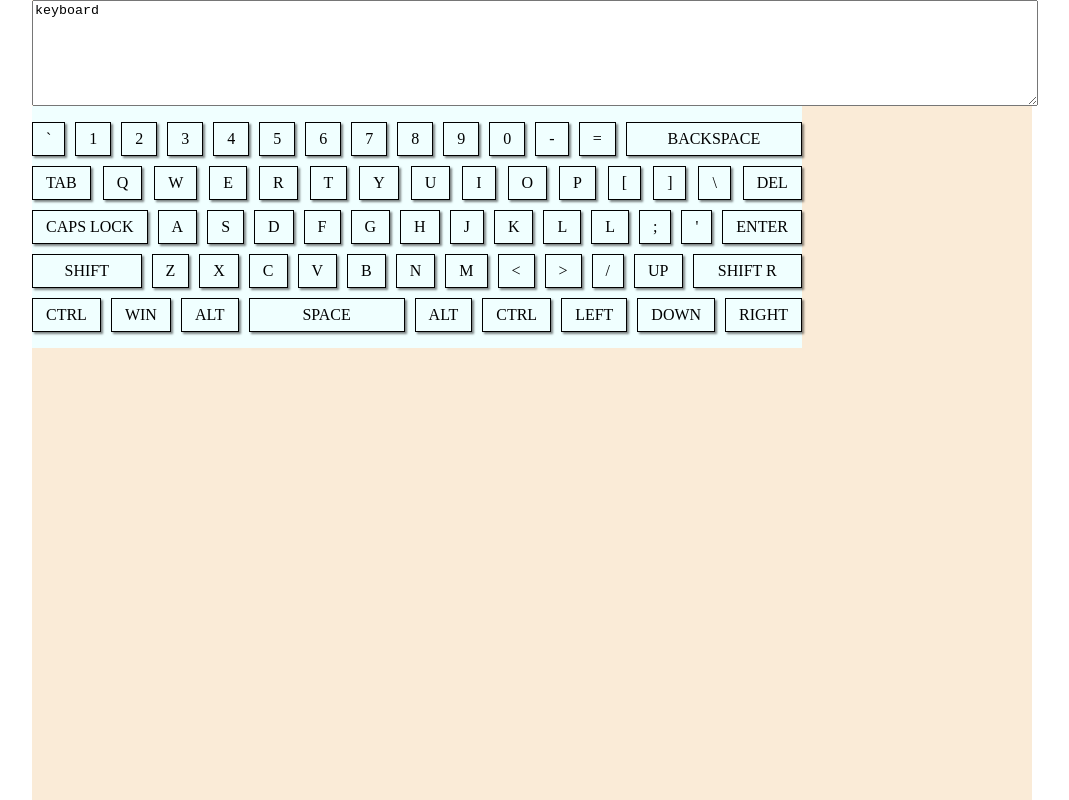
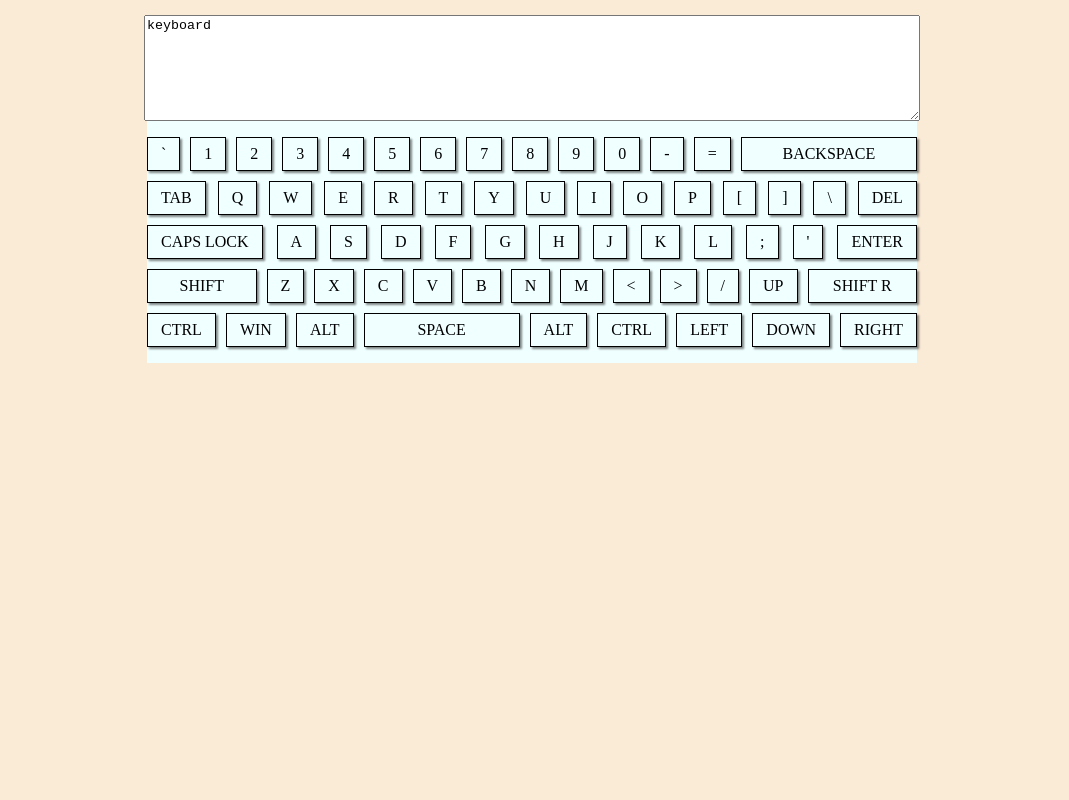
Before and after one commit to SubwaySerfer/virtual-keyboard, a website with bundled scripts: page index.html in a window 1280 px wide. Shown: the top 800 px of the page, without its empty margins (108-1177 px from the left). Built offline with nearby package versions, Linux system fonts and the light colour scheme.

Commit message:
feat: fin task

```diff
--- a/css/style.css
+++ b/css/style.css
@@ -3,18 +3,21 @@ body {
   justify-content: center;
   align-items: center;
   margin: 0;
+  background-color: antiquewhite;
+  padding-top: 15px;
 }
 
 .main-wrapper {
-  background-color: antiquewhite;
   width: 1000px;
-  height: 1000px;
+  height: auto;
   display: flex;
   flex-direction: column;
+  justify-content: center;
+  align-items: center;
 }
 
 .main-txt {
-  width: 100%;
+  width: 770px;
   height: 100px;
 }
 .main-content {
--- a/js/langs/enLang.js
+++ b/js/langs/enLang.js
@@ -41,7 +41,6 @@ export default [
   'j',
   'k',
   'l',
-  'l',
   ';',
   "'",
   'ENTER',
--- a/js/modules/checkKeys.js
+++ b/js/modules/checkKeys.js
@@ -4,24 +4,20 @@ import { otherKeys } from './otherKeys.js';
 function checkKeys(content, textArea) {
   content.addEventListener('click', () => {
     if (specialSymbols.includes(event.target.textContent.toUpperCase())) {
-      // console.log(event.target.textContent.toUpperCase());
       otherKeys(event.target.textContent.toUpperCase(), textArea);
+      //TODO: нужно поменять синтаксис. пока что убирает клики по ul так
+    } else if (event.target.textContent.length > 20) {
     } else {
       textArea.textContent += event.target.textContent;
-      // console.log(event.target.textContent);
     }
   });
 
   window.addEventListener('keyup', () => {
     if (specialSymbols.includes(event.key.toUpperCase())) {
-      // console.log(event.target.textContent.toUpperCase());
       otherKeys(event.key.toUpperCase(), textArea);
     } else {
-      // console.log(textArea.textContent);
       textArea.textContent += event.key;
-      // console.log(event.key);
     }
-    // console.log(event.key);
   });
 }
 
--- a/js/modules/otherKeys.js
+++ b/js/modules/otherKeys.js
@@ -2,11 +2,9 @@ function otherKeys(elem, textArea) {
   // console.log(elem);
   switch (elem) {
     case 'SPACE':
-      // console.log('space');
       textArea.textContent += ' ';
       break;
     case 'ENTER':
-      console.log('enter');
       textArea.textContent += '\n';
       break;
     case 'BACKSPACE':
@@ -15,8 +13,11 @@ function otherKeys(elem, textArea) {
       break;
     case 'TAB':
       textArea.textContent += '\t';
+      break;
+    // case 'UP':
+    //   textArea.textContent += '&uarr';
     default:
-      console.log('Sorry');
+      '';
   }
 }
 
```
